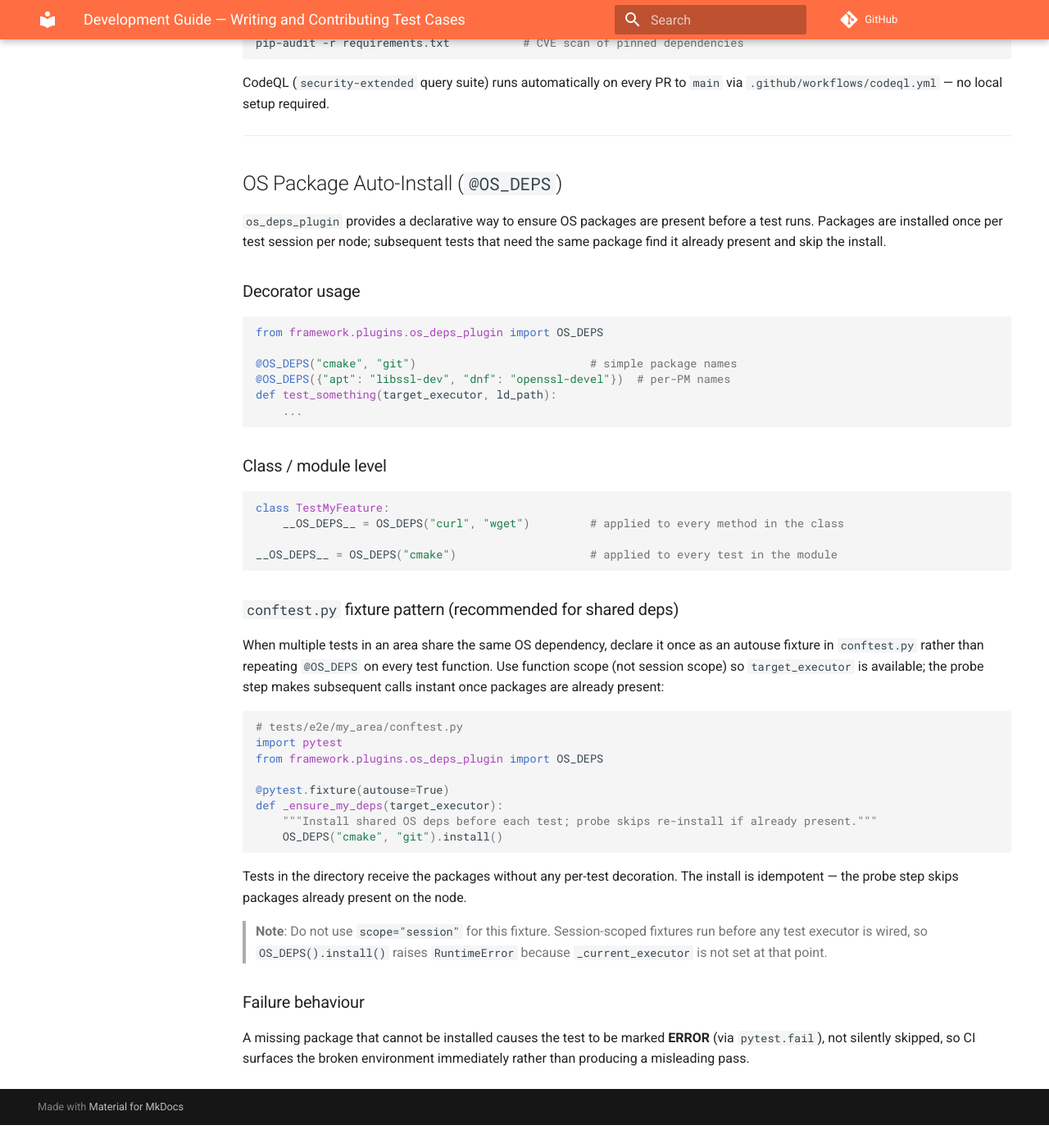
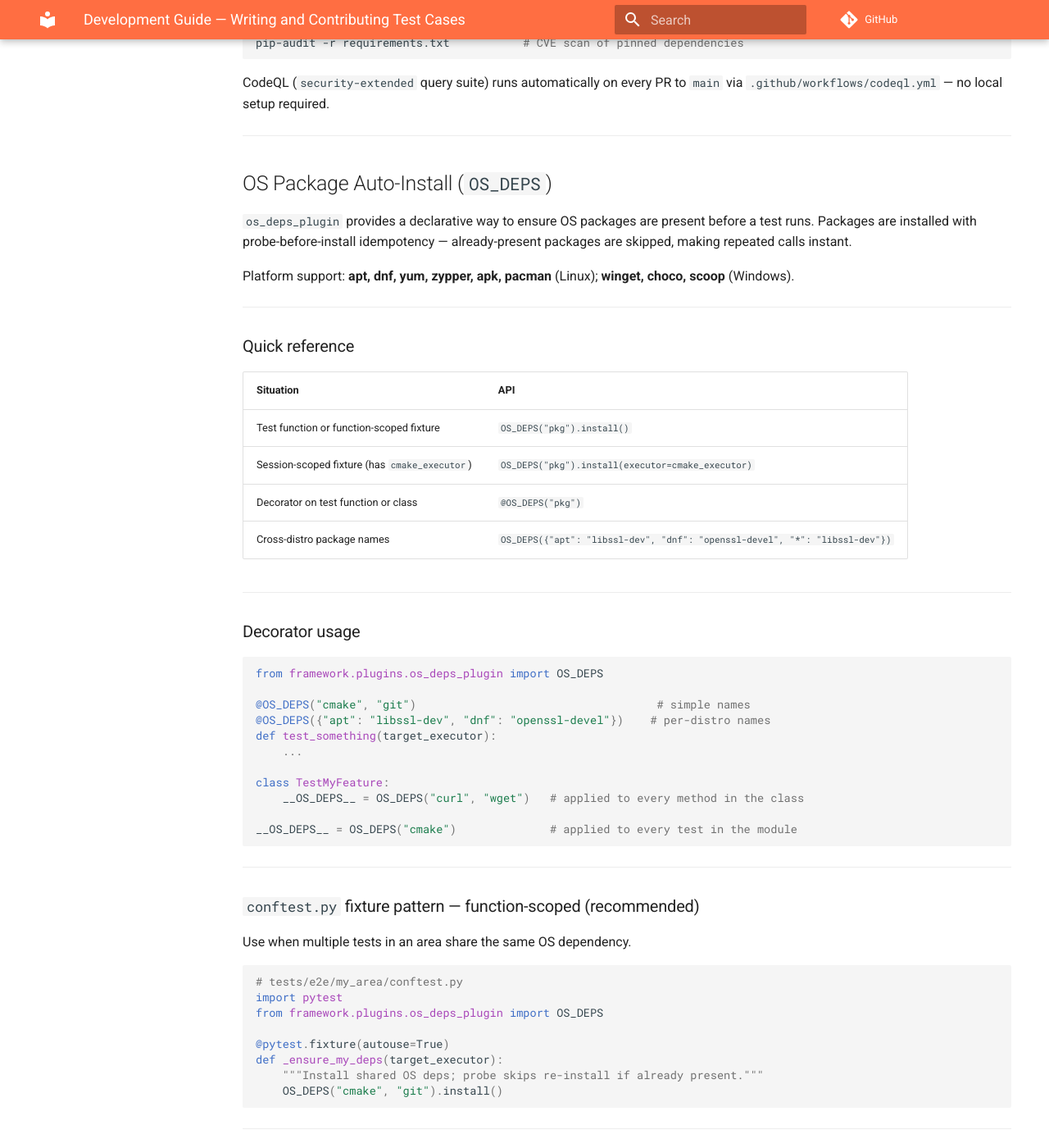
Before and after one commit to ROCm/rocm-tests, an MkDocs documentation site: the page built from docs/development-guide.md, in a window 1280 px wide and 1400 px high, scrolled down 7902 px. Shown: the whole window at 82% size. Built offline with MkDocs 1.6.1 and Material for MkDocs 9.7.7, drawn with Linux system fonts in a browser that asks for light colours; comment, search, counter and statistics services are not loaded; before the commit the page ends 9274 px from its top, so only the background shows below that; some of the changed text lies outside the part shown.

Commit message:
refactor(tests): adopt os_deps_plugin across all OS package installs
framework/plugins/os_deps_plugin.py:
- Add executor= param to OS_DEPS.install() — single API for all scopes;
  falls back to _current_executor then _SubprocessExecutor when None

tests/e2e/rccl/conftest.py:
- Replace _openssh_client_install_cmd / _local_openssh_client_install_cmds /
  _run_local_install_cmd with OS_DEPS({cross-distro}).install(executor=cmake_executor)

tests/e2e/rocm_examples/conftest.py:
- Replace apt-get-only _install_system_deps with
  OS_DEPS(_SYSTEM_DEPS_SPEC).install(executor=cmake_executor)
- _SYSTEM_DEPS and _SYSTEM_DEPS_SPEC use lists of individual package names
  (not space-separated strings) so the plugin installs each package correctly

tests/e2e/system_tools/cmake_path_verifier/conftest.py:
- Replace filelock+sentinel+install_packages with OS_DEPS per-distro dict specs

tests/conftest.py:
- Add _node_build_deps autouse fixture with per-distro list specs for
  make/pciutils/autoconf/automake/libtool/pkg-config/g++/flex/libdrm/libnuma

.github/workflows/e2e-tests.yml:
- Remove apt-get install step (now handled by _node_build_deps fixture)

tests/common/os_packages.py:
- Deleted (no remaining callers)

docs/development-guide.md:
- Rewrite OS Package Auto-Install section: add executor= pattern,
  session-scope guidance, cross-distro list specs, and quick reference table

Co-Authored-By: Claude <noreply@anthropic.com>

````diff
--- a/docs/development-guide.md
+++ b/docs/development-guide.md
@@ -335,38 +335,48 @@ CodeQL (`security-extended` query suite) runs automatically on every PR to `main
 
 ---
 
-## OS Package Auto-Install (`@OS_DEPS`)
+## OS Package Auto-Install (`OS_DEPS`)
 
 `os_deps_plugin` provides a declarative way to ensure OS packages are present before
-a test runs. Packages are installed once per test session per node; subsequent tests
-that need the same package find it already present and skip the install.
+a test runs. Packages are installed with probe-before-install idempotency — already-present
+packages are skipped, making repeated calls instant.
+
+Platform support: **apt, dnf, yum, zypper, apk, pacman** (Linux); **winget, choco, scoop** (Windows).
+
+---
+
+### Quick reference
+
+| Situation | API |
+|---|---|
+| Test function or function-scoped fixture | `OS_DEPS("pkg").install()` |
+| Session-scoped fixture (has `cmake_executor`) | `OS_DEPS("pkg").install(executor=cmake_executor)` |
+| Decorator on test function or class | `@OS_DEPS("pkg")` |
+| Cross-distro package names | `OS_DEPS({"apt": "libssl-dev", "dnf": "openssl-devel", "*": "libssl-dev"})` |
+
+---
 
 ### Decorator usage
 
 ```python
 from framework.plugins.os_deps_plugin import OS_DEPS
 
-@OS_DEPS("cmake", "git")                          # simple package names
-@OS_DEPS({"apt": "libssl-dev", "dnf": "openssl-devel"})  # per-PM names
-def test_something(target_executor, ld_path):
+@OS_DEPS("cmake", "git")                                    # simple names
+@OS_DEPS({"apt": "libssl-dev", "dnf": "openssl-devel"})    # per-distro names
+def test_something(target_executor):
     ...
+
+class TestMyFeature:
+    __OS_DEPS__ = OS_DEPS("curl", "wget")   # applied to every method in the class
+
+__OS_DEPS__ = OS_DEPS("cmake")              # applied to every test in the module
 ```
 
-### Class / module level
+---
 
-```python
-class TestMyFeature:
-    __OS_DEPS__ = OS_DEPS("curl", "wget")         # applied to every method in the class
+### `conftest.py` fixture pattern — function-scoped (recommended)
 
-__OS_DEPS__ = OS_DEPS("cmake")                    # applied to every test in the module
-```
-
-### `conftest.py` fixture pattern (recommended for shared deps)
-
-When multiple tests in an area share the same OS dependency, declare it once as an
-autouse fixture in `conftest.py` rather than repeating `@OS_DEPS` on every test
-function. Use function scope (not session scope) so `target_executor` is available;
-the probe step makes subsequent calls instant once packages are already present:
+Use when multiple tests in an area share the same OS dependency.
 
 ```python
 # tests/e2e/my_area/conftest.py
@@ -375,19 +385,64 @@ from framework.plugins.os_deps_plugin import OS_DEPS
 
 @pytest.fixture(autouse=True)
 def _ensure_my_deps(target_executor):
-    """Install shared OS deps before each test; probe skips re-install if already present."""
+    """Install shared OS deps; probe skips re-install if already present."""
     OS_DEPS("cmake", "git").install()
 ```
 
-Tests in the directory receive the packages without any per-test decoration.
-The install is idempotent — the probe step skips packages already present on the node.
+---
 
-> **Note**: Do not use `scope="session"` for this fixture. Session-scoped fixtures
-> run before any test executor is wired, so `OS_DEPS().install()` raises `RuntimeError`
-> because `_current_executor` is not set at that point.
+### Session-scoped fixtures (`cmake_executor`)
+
+Session-scoped fixtures run before `target_executor` is wired, so pass the executor
+explicitly via `executor=`. This is the right pattern when packages must be installed
+before a build step (e.g. cmake configure) rather than just before a test body.
+
+```python
+# tests/e2e/my_area/conftest.py
+import pytest
+from framework.plugins.os_deps_plugin import OS_DEPS
+
+@pytest.fixture(scope="session")
+def my_build(cmake_executor, rock_dir):
+    # Install build deps before cmake runs — cmake_executor=None falls back to local subprocess
+    OS_DEPS({"apt": "libssl-dev", "dnf": "openssl-devel", "*": "libssl-dev"}).install(executor=cmake_executor)
+    ...
+```
+
+Pass whatever executor is available — `cmake_executor` for session scope, nothing for
+function scope. When `executor=None` the plugin falls back to the current test executor
+(`_current_executor`), then to a local subprocess if neither is set.
+
+---
+
+### Cross-distro package specs
+
+```python
+# Plain string — same name on all distros
+OS_DEPS("cmake").install()
+
+# Dict — different name per package manager
+OS_DEPS({
+    "apt":    "openssh-client",
+    "dnf":    "openssh-clients",
+    "yum":    "openssh-clients",
+    "zypper": "openssh",
+    "*":      "openssh-client",   # fallback for any other PM
+}).install()
+
+# Multiple packages in one call
+OS_DEPS("cmake", "git", "make").install()
+
+# Version pin
+OS_DEPS("cmake==3.26").install()
+
+# Custom installer (pip, snap, conda…)
+OS_DEPS("onnxruntime-rocm", command="pip", extra_args=["--index-url", "https://..."]).install()
+```
+
+---
 
 ### Failure behaviour
 
-A missing package that cannot be installed causes the test to be marked **ERROR**
-(via `pytest.fail`), not silently skipped, so CI surfaces the broken environment
-immediately rather than producing a misleading pass.
+A package that cannot be installed causes the test to be marked **ERROR** (via
+`pytest.fail`), not silently skipped, so CI surfaces broken environments immediately.
````
Also changed, not shown: 5 other files.
